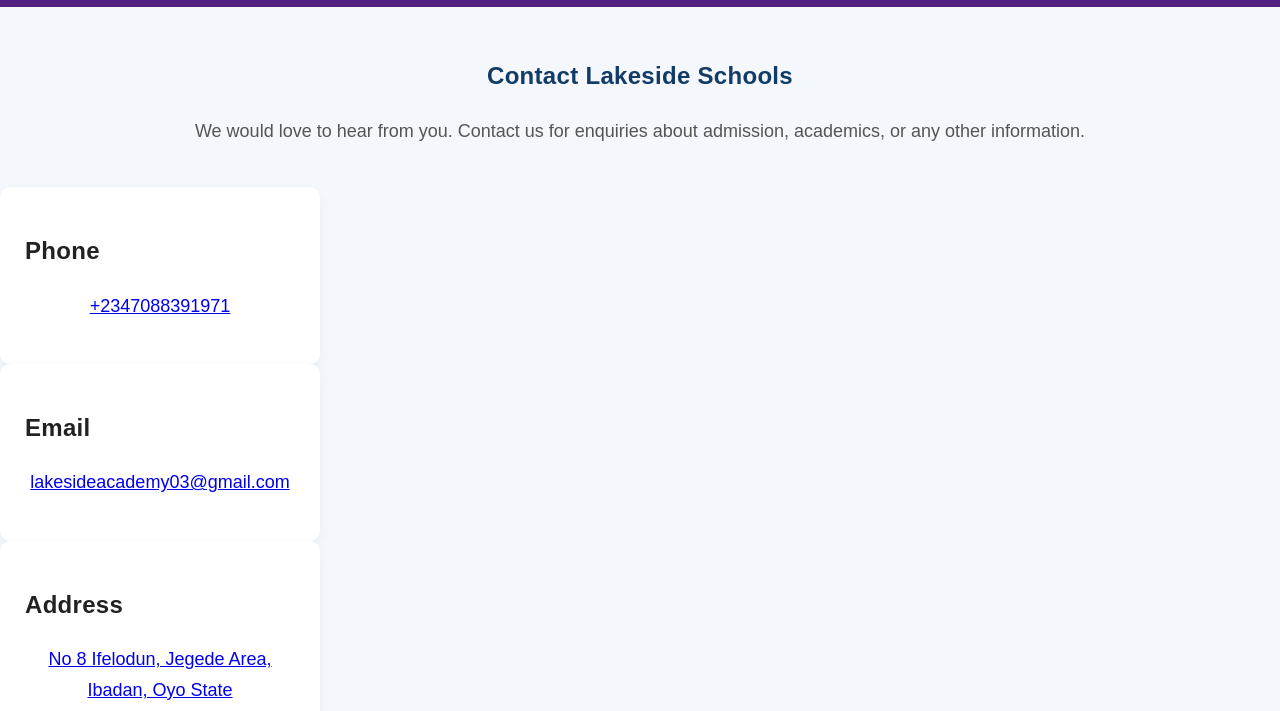
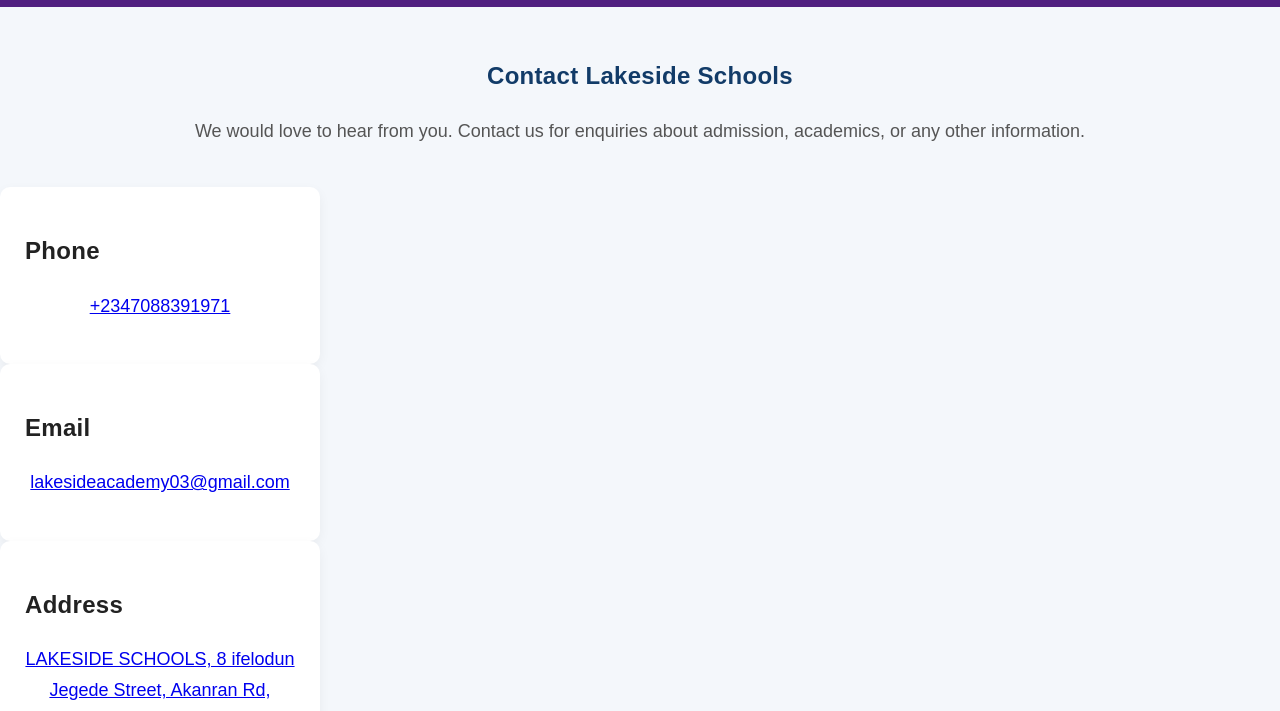
Before and after one commit to adediranstephen015-tech/lakeside-schools, a plain HTML site: page contact.html in a window 1280 px wide. Shown: the part 84-795 px from the top of the page. Drawn offline with Linux system fonts and the light colour scheme.

Commit message:
Update contact.html

```diff
--- a/contact.html
+++ b/contact.html
@@ -68,7 +68,7 @@
                <p>
     <a href="https://www.google.com/maps/search/?api=1&query=No+8+Ifelodun+Jegede+Area+Ibadan+Oyo+State"
        target="_blank">
-        No 8 Ifelodun, Jegede Area, Ibadan, Oyo State
+        LAKESIDE SCHOOLS, 8 ifelodun Jegede Street, Akanran Rd, Olunloyo, Ibadan 234001, Oyo
     </a>
 </p>
             </div>
```
